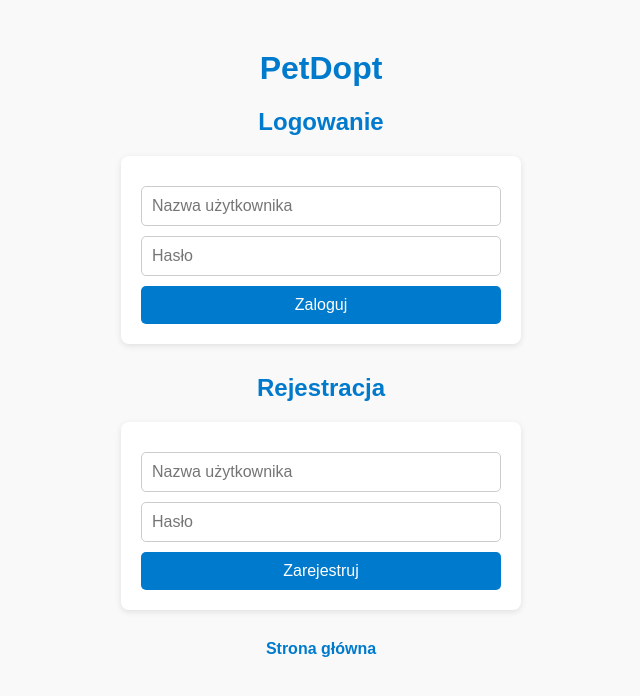
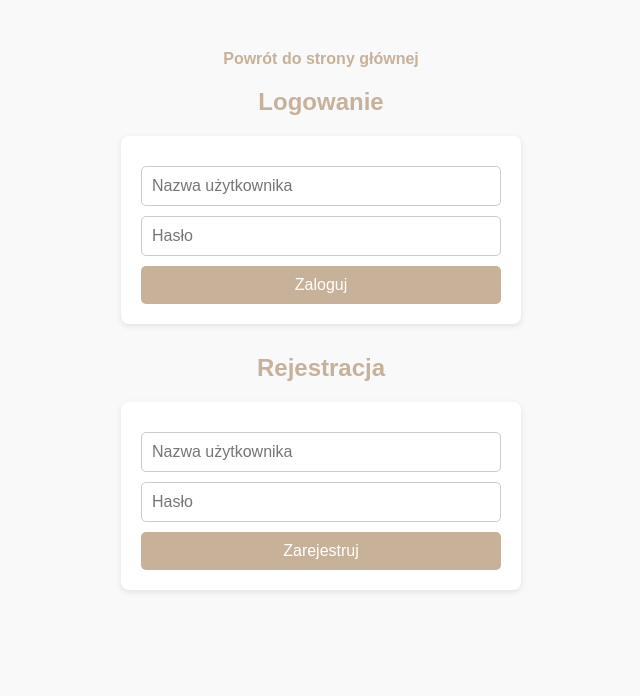
Before and after one commit to dduda261/projekt-chmurowe, a plain HTML site: page petdopt/frontend/login.html in a window 1280 px wide. Shown: the whole page, without its empty margins (319-959 px from the left). Drawn offline with Linux system fonts and the light colour scheme.

Commit message:
poprawki cd

```diff
--- a/petdopt/frontend/login.html
+++ b/petdopt/frontend/login.html
@@ -3,61 +3,82 @@
 <head>
   <meta charset="UTF-8" />
   <title>PetDopt – Logowanie / Rejestracja</title>
+
   <style>
+    :root {
+      --color-primary: #c7b198;
+      --color-primary-hover: #ac977e;
+      --color-background: #f9f9f9;
+      --color-text: #333;
+      --color-form-background: white;
+      --color-border: #ccc;
+    }
+
     body {
       font-family: Arial, sans-serif;
       max-width: 400px;
       margin: 50px auto;
       padding: 0 20px;
-      background: #f9f9f9;
-      color: #333;
+      background: var(--color-background);
+      color: var(--color-text);
     }
+
     h1, h2 {
       text-align: center;
-      color: #007acc;
+      color: var(--color-primary);
     }
+
     form {
-      background: white;
+      background: var(--color-form-background);
       padding: 20px;
       border-radius: 8px;
       box-shadow: 0 2px 6px rgb(0 0 0 / 0.1);
       margin-bottom: 30px;
     }
+
     input, button {
       width: 100%;
       padding: 10px;
       margin-top: 10px;
       border-radius: 5px;
-      border: 1px solid #ccc;
+      border: 1px solid var(--color-border);
       font-size: 1em;
       box-sizing: border-box;
     }
+
     button {
-      background-color: #007acc;
+      background-color: var(--color-primary);
       color: white;
       border: none;
       cursor: pointer;
       transition: background-color 0.3s ease;
     }
+
     button:hover {
-      background-color: #005fa3;
+      background-color: var(--color-primary-hover);
     }
+
     nav {
       text-align: center;
       margin-top: 20px;
     }
+
     nav a {
-      color: #007acc;
+      color: var(--color-primary);
       text-decoration: none;
       font-weight: bold;
     }
+
     nav a:hover {
       text-decoration: underline;
     }
   </style>
+
 </head>
 <body>
-  <h1>PetDopt</h1>
+  <nav>
+    <a href="/">Powrót do strony głównej</a>
+  </nav>
 
   <section>
     <h2>Logowanie</h2>
@@ -77,9 +98,7 @@
     </form>
   </section>
 
-  <nav>
-    <a href="/">Strona główna</a>
-  </nav>
+
 
 <script>
   const isLocal = window.location.hostname === 'localhost';
```
Also changed, not shown: petdopt/frontend/index.html (+40 -13 lines), 1 other file.
